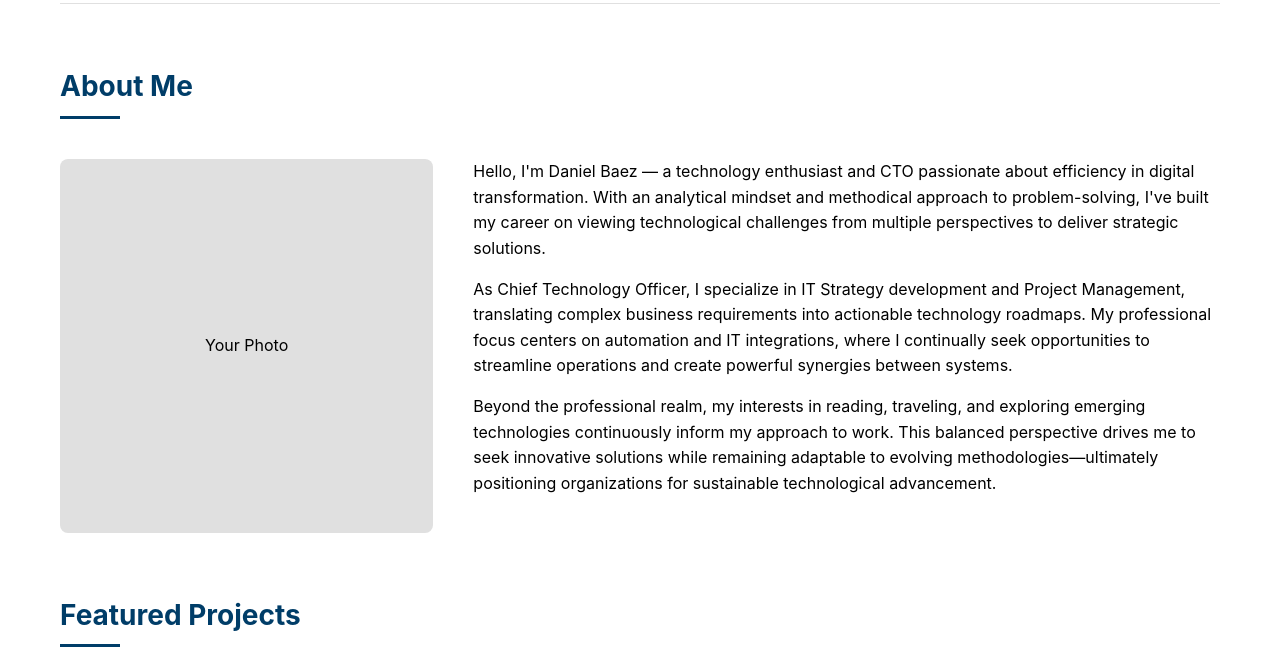
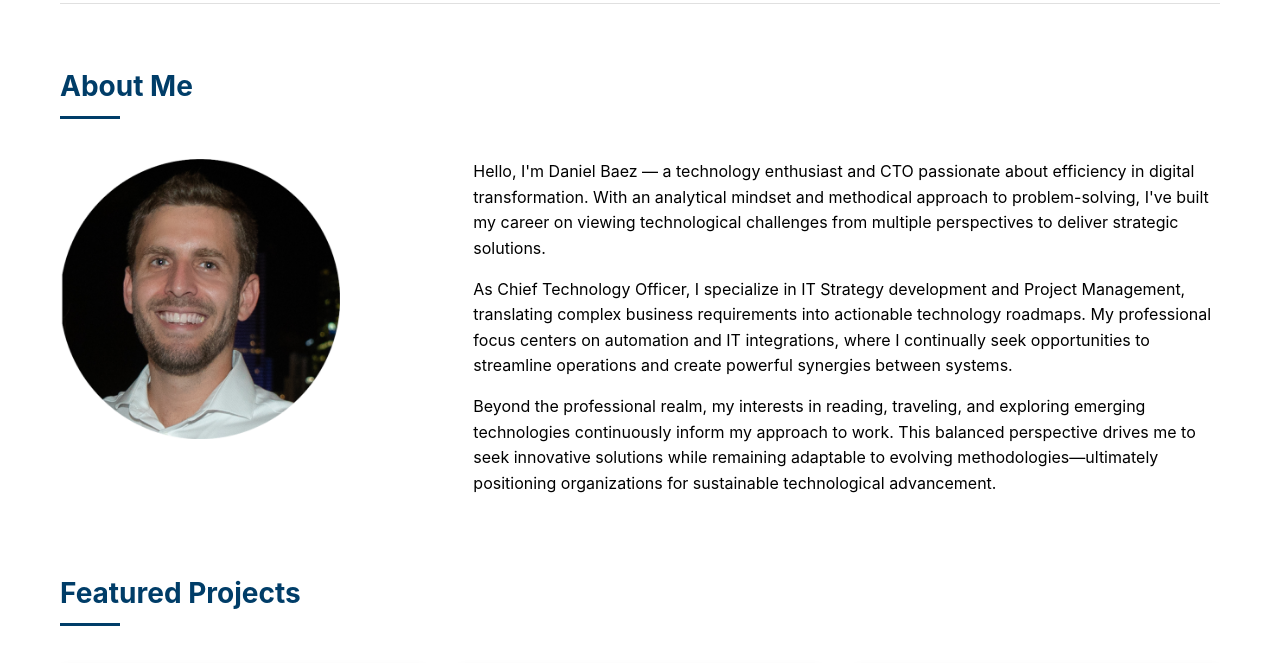
Before and after one commit to danbaez/Portfolio_Site, a plain HTML site: page index.html in a window 1280 px wide. Shown: the part 95-758 px from the top of the page. Drawn offline with Linux system fonts and the light colour scheme.

Commit message:
Added headshot to assets/images

```diff
--- a/index.html
+++ b/index.html
@@ -193,7 +193,7 @@
         }
 
         .profile-image {
-            width: 100%;
+            width: 75%;
             aspect-ratio: 1;
             background-color: var(--medium-gray);
             border-radius: 8px;
@@ -425,7 +425,9 @@
 
     <h2 class="section-title" id="about">About Me</h2>
     <div class="about">
-        <div class="profile-image">Your Photo</div>
+        <div class="profile-image">
+            <img src="assets/images/headshot.png" alt="Headshot of Daniel Baez" style="width: 100%; height: auto; border-radius: 2px;">
+        </div>
         <div class="about-content">
             <p>Hello, I'm Daniel Baez — a technology enthusiast and CTO passionate about efficiency in digital transformation. With an analytical mindset and methodical approach to problem-solving, I've built my career on viewing technological challenges from multiple perspectives to deliver strategic solutions.</p>
             <p>As Chief Technology Officer, I specialize in IT Strategy development and Project Management, translating complex business requirements into actionable technology roadmaps. My professional focus centers on automation and IT integrations, where I continually seek opportunities to streamline operations and create powerful synergies between systems.</p>
```
